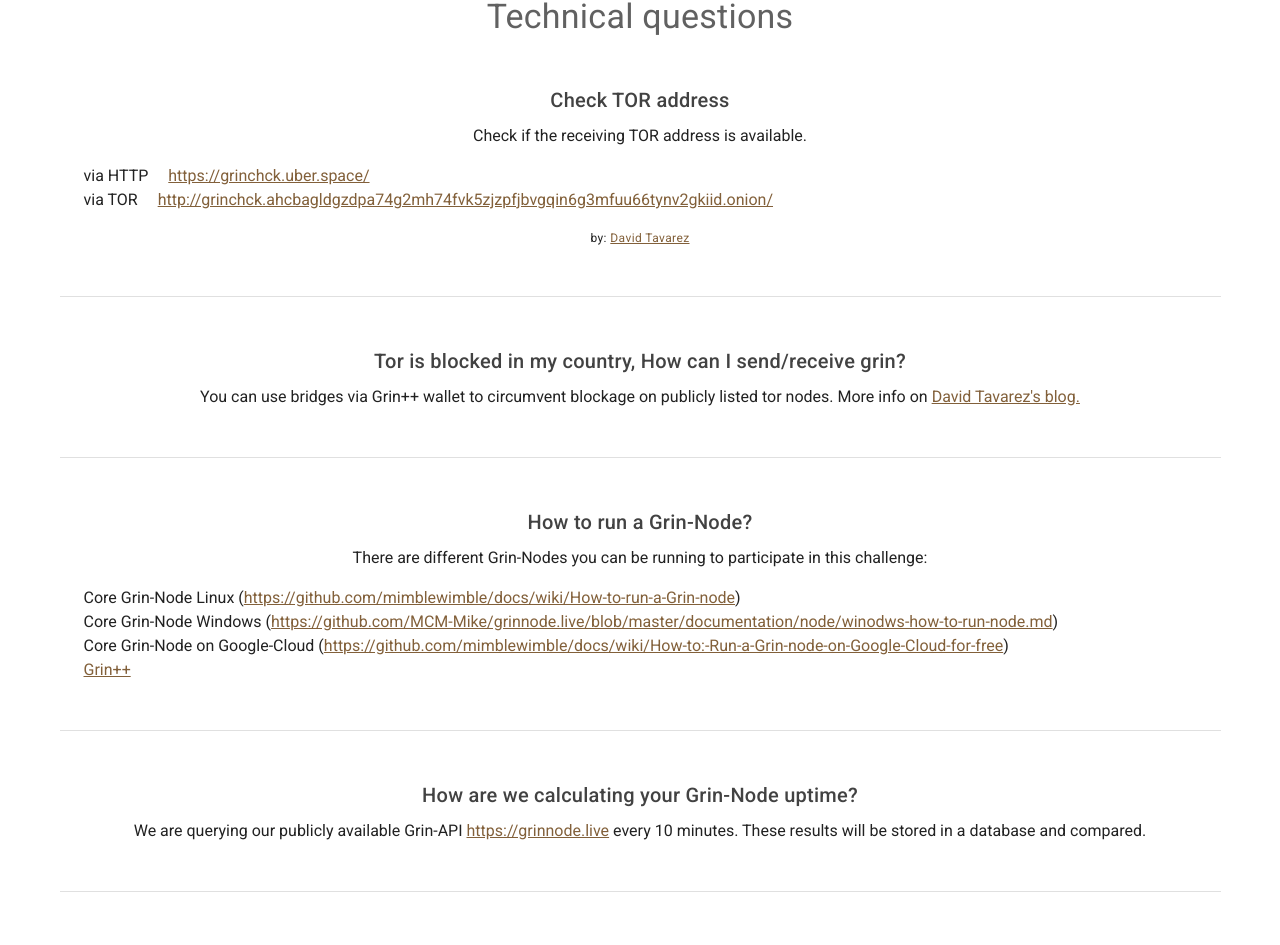
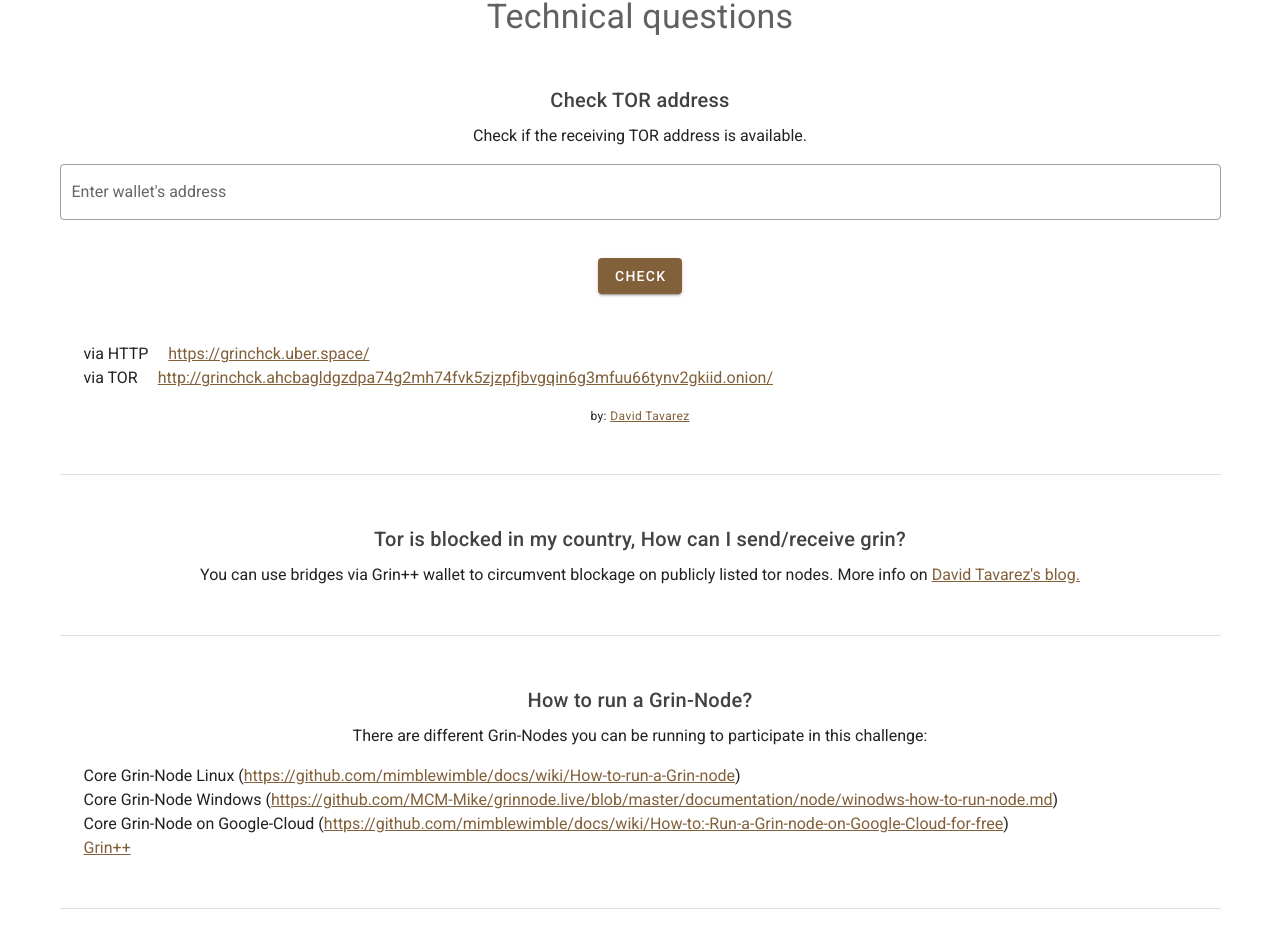
Before and after one commit to Grinnode-live/grinnode-live-frontend, a Vue app: page /faq in a window 1280 px wide. Shown: the part 1884-2829 px from the top of the page. Built offline with nearby package versions, Linux system fonts and the light colour scheme; no server answers.

Commit message:
Added TOR wallet check feature

```diff
--- a/src/views/FAQ.vue
+++ b/src/views/FAQ.vue
@@ -153,7 +153,19 @@
       <h3 class="text-h4 grey--text text--darken-2   my-12"  id="faq-technical">Technical questions</h3>
 
       <h3 class="text-h6 grey--text text--darken-3 my-2" id="faq-technical-tor">Check TOR address  </h3>
-      <span >Check if the receiving TOR address is available. </span><br/>
+      <span  >Check if the receiving TOR address is available. </span><br/>
+
+
+        <v-form class="pt-4" @submit.prevent="checkWallet" >
+          <v-text-field outlined :loading="is_checking"  v-model="wallet_address"  @change="addressTextChanged" label="Enter wallet's address" />
+        </v-form>
+        <p class="success-message " v-if="walletCheckSuccess">Wallet is reachable and listening</p>
+        <p class="error-message" v-if="walledCheckFail">Wallet address is not valid or not listening</p>
+          <v-btn class="mt-2 mb-8" flat color="primary" @click.prevent="checkWallet"  >Check</v-btn>
+
+
+
+
 
       <ul  class="text-left mt-4">
         <li>via HTTP <a class="ml-4" href="https://grinchck.uber.space">https://grinchck.uber.space/ </a> </li>
@@ -246,11 +258,82 @@
 
 <script>
 export default {
-  name: "FAQ"
+  name: "FAQ",
+  data(){
+    return {
+      text:'',
+      wallet_address:"",
+      is_wallet_valid:"",
+      is_checking:false
+    }
+  },
+  methods:{
+    addressTextChanged(){
+      console.log("addressTextChanged");
+      this.is_wallet_valid="";
+    },
+    checkWallet(){
+
+      this.is_wallet_valid="";
+
+      if (this.wallet_address.length>0){
+        this.is_checking=true;
+        console.log("wallet address: "+ this.wallet_address);
+          fetch("http://172.104.134.155:3000/walletcheck/"+ this.wallet_address).then(response => response.json())
+            .then((result) => {
+              if(result.isWalletValid){
+                  this.is_wallet_valid = "success";
+              }else{
+                this.is_wallet_valid = "fail";
+              }
+              this.is_checking=false;
+            }).catch((err)=>{
+              console.error(err);
+              this.is_wallet_valid = "error"
+              this.is_checking=false;
+          });
+      }else{
+        this.is_wallet_valid = "";
+        this.is_checking=false;
+
+      }
+    }
+  },
+  computed:{
+    walletCheckSuccess(){
+       return this.is_wallet_valid==='success';
+    },
+    walledCheckFail() {
+      return this.is_wallet_valid === 'fail'
+    }
+
+  }
 }
 </script>
 
 <style scoped>
+
+.success-message{
+  border: green solid thin;
+  border-radius: 4px;
+  color: green;
+  /*background-color: darkgreen;*/
+  font-size: larger;
+  width: 50%;
+  padding:6px;
+  cursor:default;
+}
+
+.error-message{
+  border:  red solid thin;
+  border-radius: 4px;
+  color:  red;
+  /*background-color: orangered;*/
+  font-size: larger;
+  width: 50%;
+  padding:6px;
+  cursor:default;
+}
 
 ul{
   list-style: none;
```
